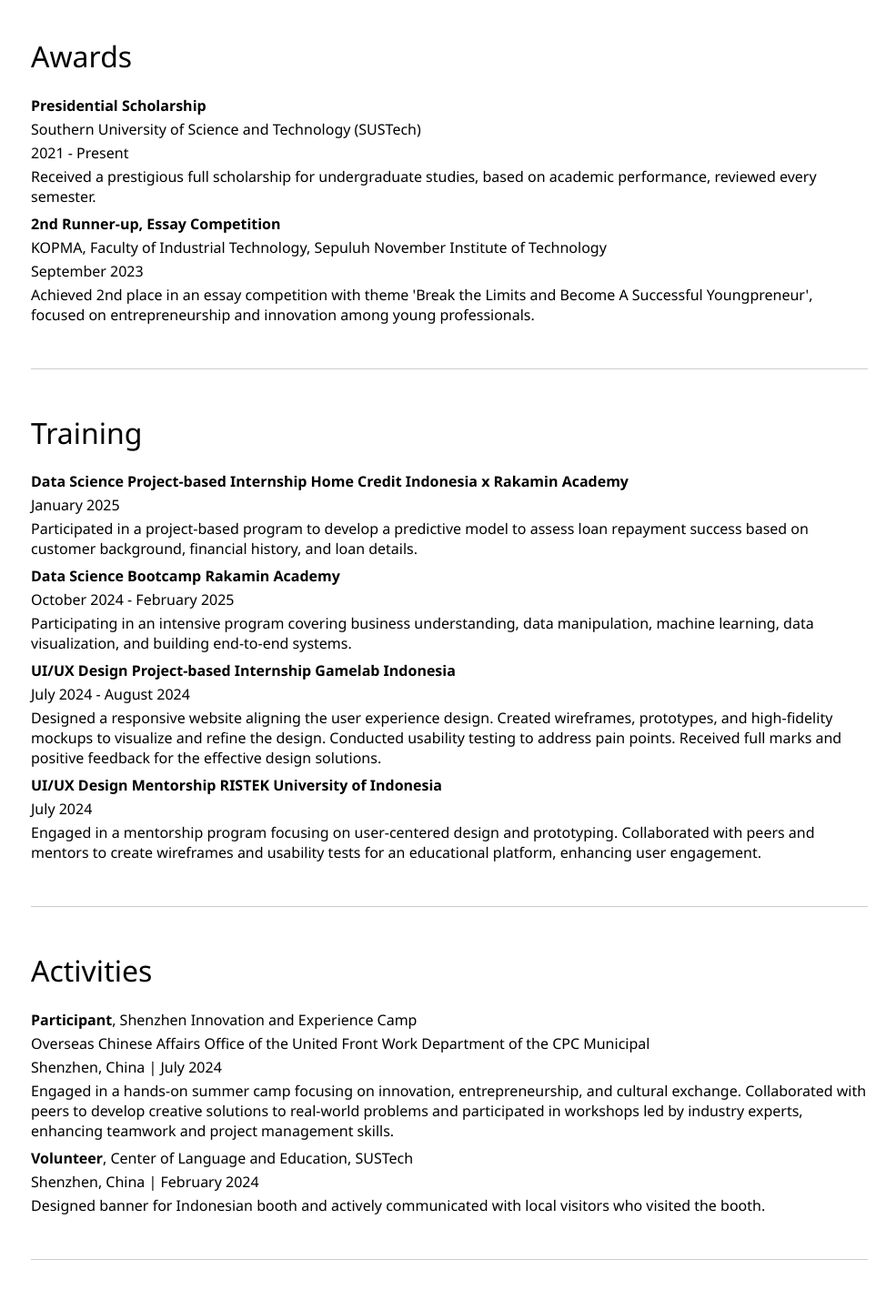
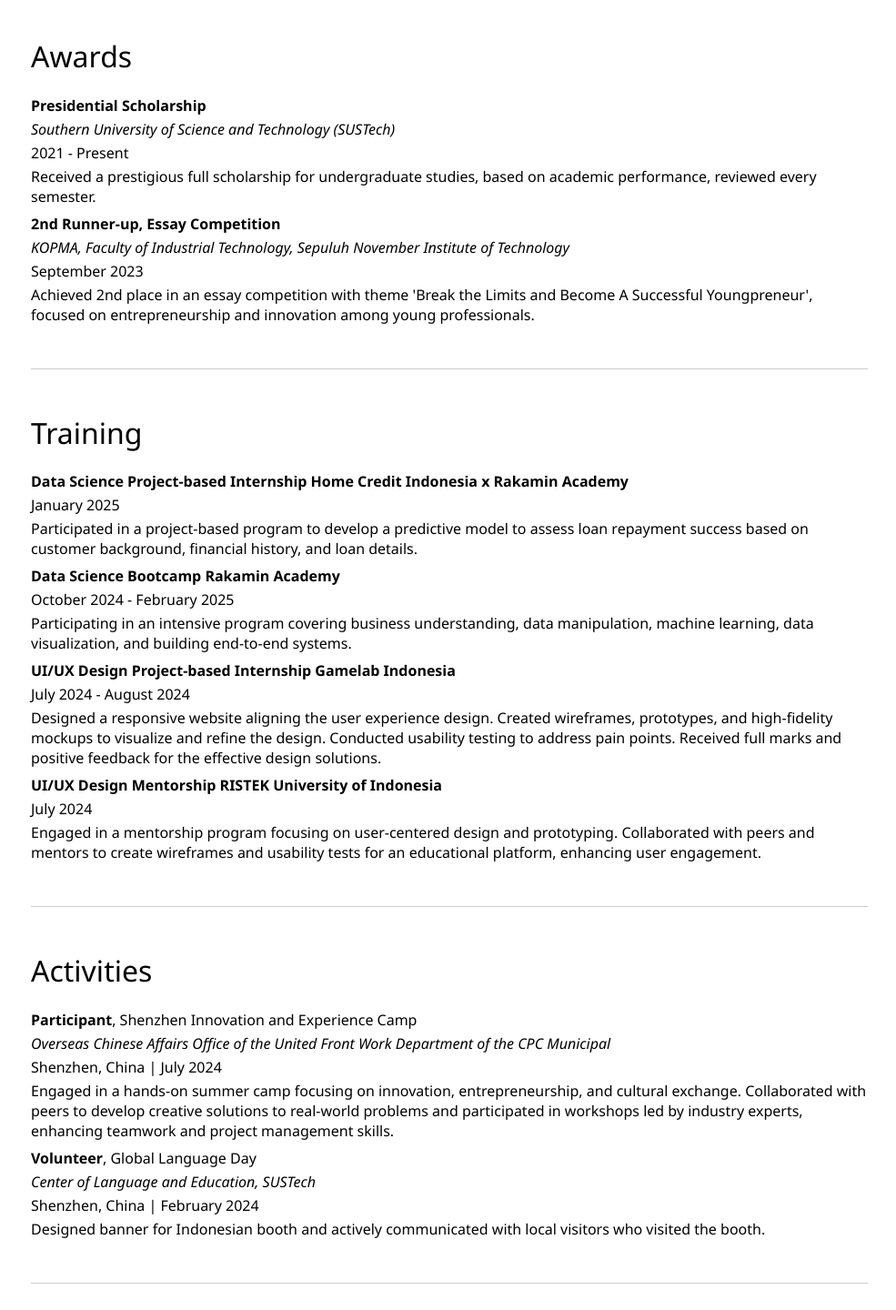
Before and after one commit to FiZufa/personal-website, a Nuxt app: page /cv in a window 1280 px wide. Shown: the part 1080-2520 px from the top of the page at 91% size, without its empty margins (146-1131 px from the left). Built offline with nearby package versions, Linux system fonts and the light colour scheme.

Commit message:
final check

```diff
--- a/data/data_activities.json
+++ b/data/data_activities.json
@@ -8,7 +8,8 @@
     },
     {
         "role": "Volunteer",
-        "name": "Center of Language and Education, SUSTech",
+        "name": "Global Language Day",
+        "issuer": "Center of Language and Education, SUSTech",
         "where": "Shenzhen, China | February 2024",
         "desc": "Designed banner for Indonesian booth and actively communicated with local visitors who visited the booth."
     }
--- a/pages/cv/index.vue
+++ b/pages/cv/index.vue
@@ -36,7 +36,7 @@
             <h1 class="sub-title">Awards</h1>
             <div v-for="(award, index) in data.awards" :key="index" class="award">
                 <p class="bold">{{ award.name }}</p>
-                <p>{{ award.issuer }}</p>
+                <p style="font-style: italic;">{{ award.issuer }}</p>
                 <p>{{ award.time }}</p>
                 <p>{{ award.desc }}</p>
             </div>
@@ -60,7 +60,7 @@
             <h1 class="sub-title">Activities</h1>
             <div v-for="(act, index) in data.activities" :key="index" class="activity">
                 <p><span class="bold">{{ act.role }}</span>, {{ act.name }}</p>
-                <p>{{ act.issuer }}</p>
+                <p style="font-style: italic;">{{ act.issuer }}</p>
                 <p>{{ act.where }}</p>
                 <p>{{ act.desc }}</p>
             </div>
--- a/pages/index.vue
+++ b/pages/index.vue
@@ -53,7 +53,7 @@
     <div class="about-me" id="about-me">
         <h1>About me 🍃</h1>
         <div>
-            <p>I grew up in Nganjuk, East Java, Indonesia, and have been living in Shenzhen, China, for over two years to pursue my undergraduate studies. 🎓</p>
+            <p>I grew up in Nganjuk, East Java, Indonesia, and have been living in Shenzhen, China, for over two years to pursue my undergraduate studies🎓.</p>
             <p>Apart from my study, I enjoy learning new things, especially in areas such as psychology 👤, neurobiology 🧠, children development 👨‍👩‍👧‍👦, health 💪, and nutrition 🍒.</p>
             <p>My hobbies are reading, cooking, running, biking, flexibility training (a.k.a. yoga), and listening to musics. I like reading novels and books related to psychology and neurobiology 📖.  I am not a competitive runner, but I enjoy 2k meters running every morning while listening to musics 🏃‍♀️🎶🌞. I like to cook my home dishes, especially Indonesian food! Let me know if you have an interesting recipe—I’d love to learn it! 🍳😋</p>
             <p>I speak Indonesian (Bahasa) as my native language and use English on a daily basis. Furthermore, I also learn Chinese as my third language!😊</p>
```
